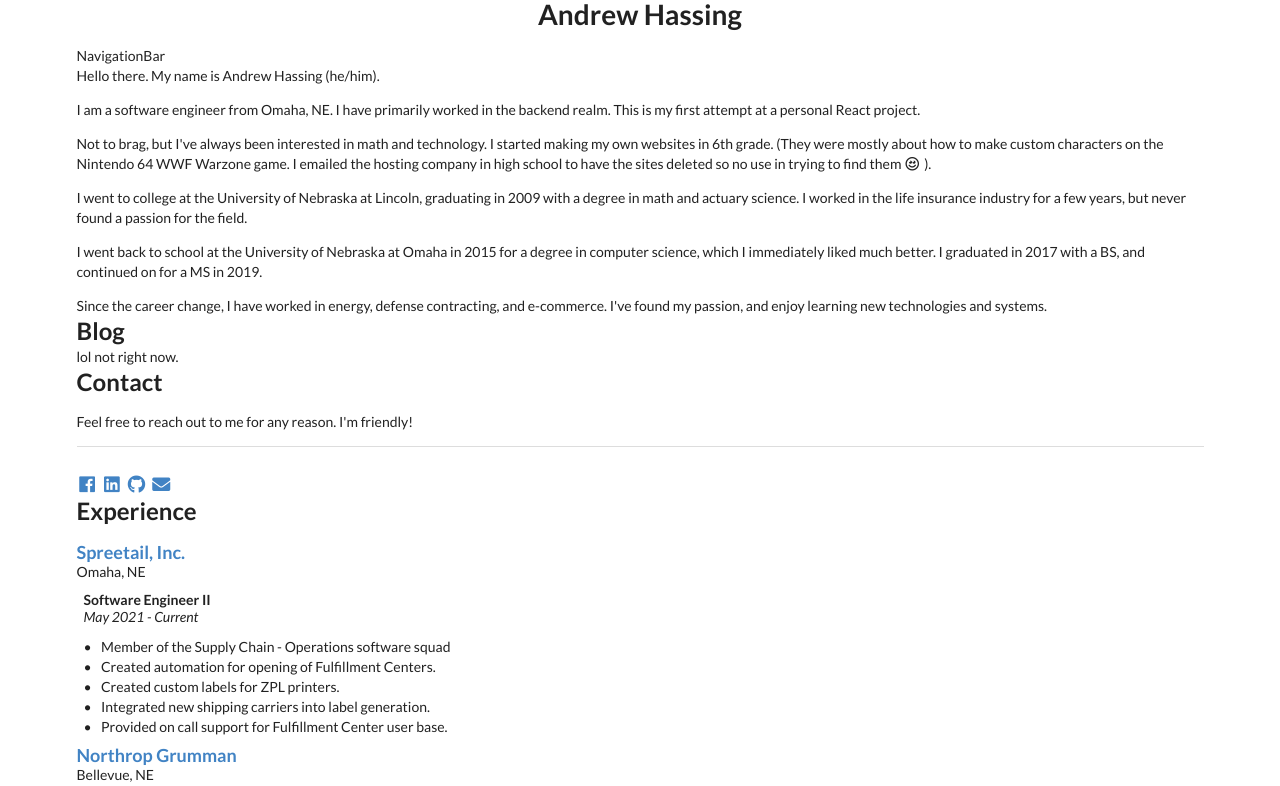
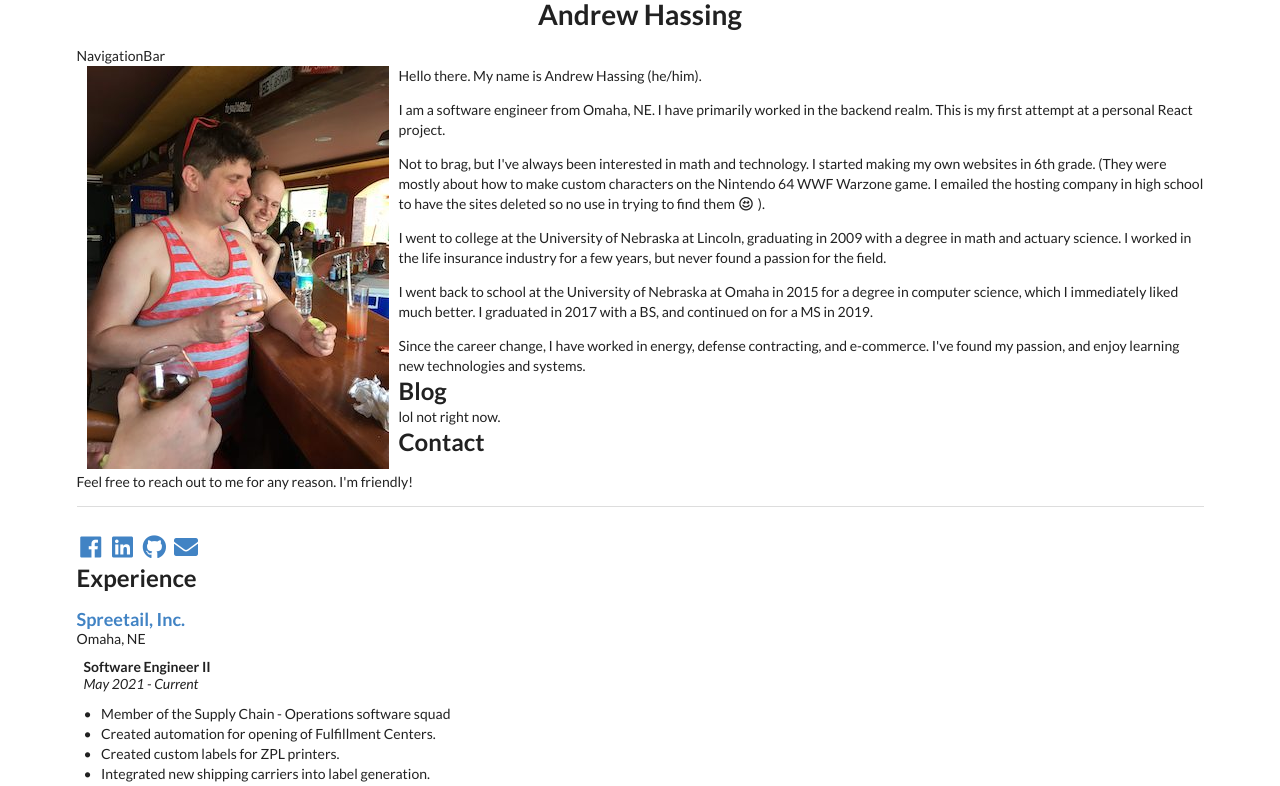
Before and after one commit to ahassing/website, a React (Create React App) app: page / in a window 1280 px wide. Shown: the top 786 px of the page. Built offline with nearby package versions, Linux system fonts and the light colour scheme.

Commit message:
adding a pic

```diff
--- /dev/null
+++ b/src/components/pages/AboutMe.css
@@ -0,0 +1,5 @@
+img {
+    float: left;
+    padding-right: 10px;
+    padding-left: 10px;
+}
--- a/src/components/pages/AboutMe.js
+++ b/src/components/pages/AboutMe.js
@@ -1,8 +1,11 @@
 import React from 'react';
+import cancun from './cancun.jpg';
+import './AboutMe.css';
 
 const AboutMe = () => {
     return (
         <div>
+            <img src={cancun} alt="Cancun May 2017"/>
             <p>
                 Hello there. My name is Andrew Hassing (he/him).
             </p>
--- a/src/components/pages/Contact.js
+++ b/src/components/pages/Contact.js
@@ -2,12 +2,12 @@ import React from 'react';
 
 const renderSocials = () => {
     return (
-        <h3 className="ui icon">
+        <h2 className="ui icon">
             <a href="https://www.facebook.com/hassingar"><i className='facebook icon'></i></a>
             <a href="https://www.linkedin.com/in/ahassing/"><i className='linkedin icon'></i></a>
             <a href="https://github.com/ahassing"><i className='github icon'></i></a>
             <a href="mailto:andrewhassing@gmail.com"><i className='envelope icon'></i></a>
-        </h3>
+        </h2>
     )
 }
 
```
Also changed, not shown: src/components/pages/cancun.jpg (added), 1 other file (tests, documents, lock files or other folders).
